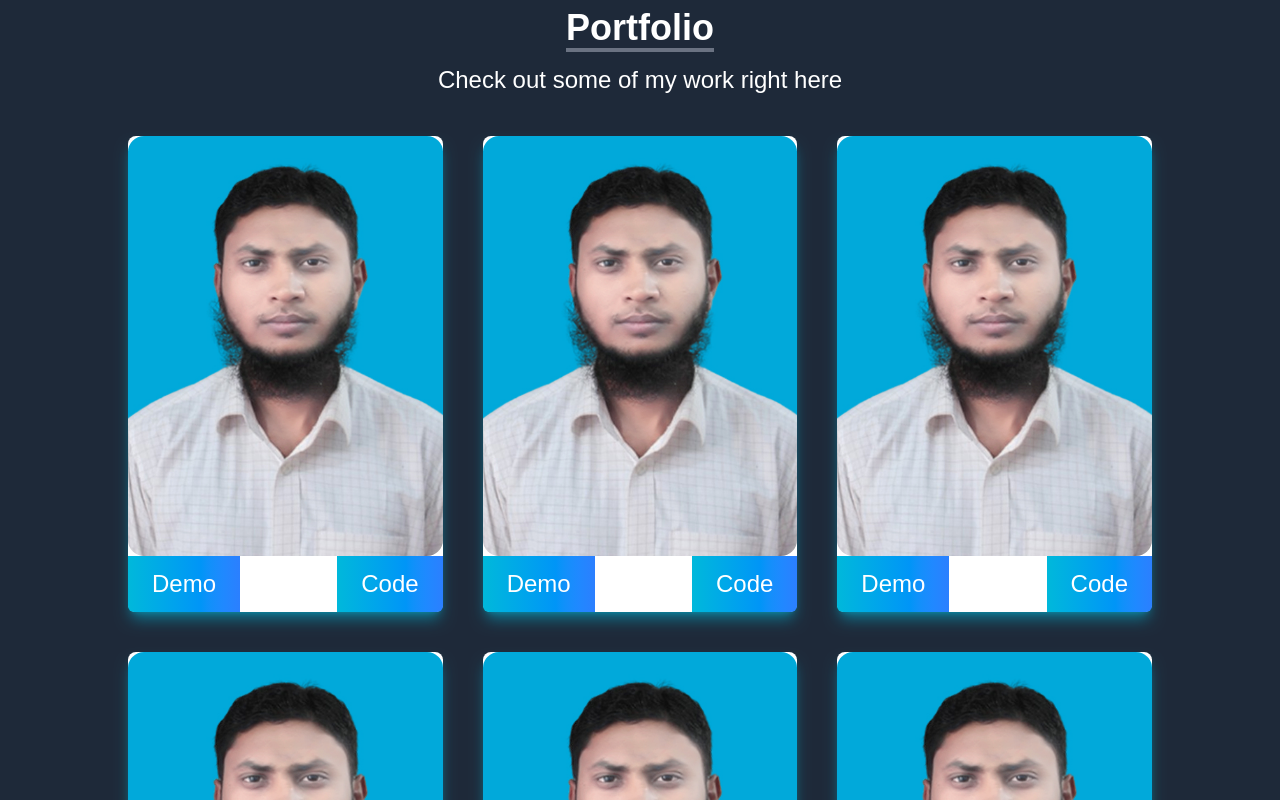
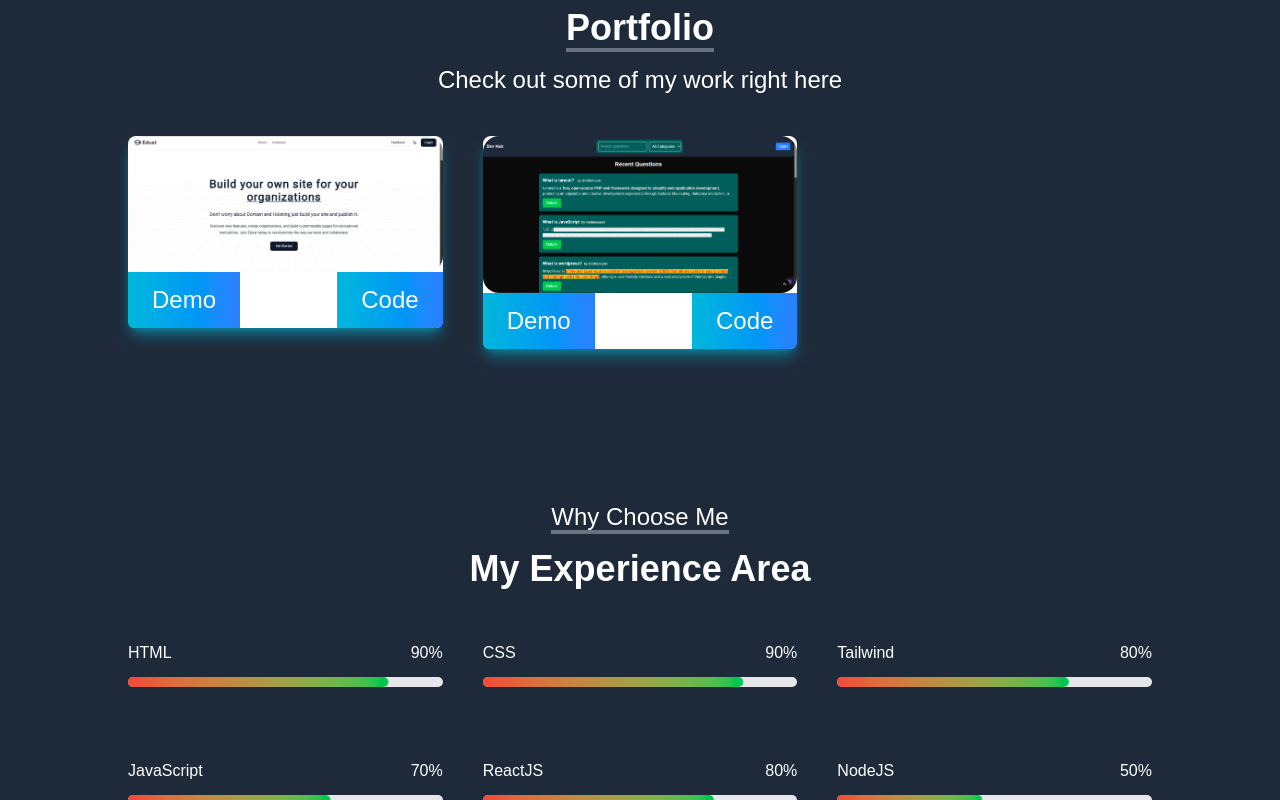
Before and after one commit to GmMamunH/gmh-portfolio, a Next.js app: page / in a window 1280 px wide. Shown: the part 1120-1920 px from the top of the page. Built offline with nearby package versions, Linux system fonts and the light colour scheme; a web font is replaced by a local one.

Commit message:
build(version2): portfolio

```diff
--- a/package.json
+++ b/package.json
@@ -1,6 +1,6 @@
 {
   "name": "gmh-portfolio",
-  "version": "0.1.0",
+  "version": "0.2.0",
   "private": true,
   "scripts": {
     "dev": "next dev --turbopack",
--- a/src/components/Portfolio.tsx
+++ b/src/components/Portfolio.tsx
@@ -1,5 +1,6 @@
 "use client";
-import heroImg from "@/assets/images/logo/GmMamunH.jpg";
+import edust from "@/assets/images/portfolio/edust-project.png";
+import debhub from "@/assets/images/portfolio/devhub.png";
 import Image from "next/image";
 
 import { motion } from "framer-motion";
@@ -7,45 +8,17 @@ export default function PortfolioComponent() {
   const project = [
     {
       id: 1,
-      src: heroImg,
+      src: edust,
       imgStyle: "bg-white",
-      demo: "https://gmmamunh.vercel.app/",
-      code: "https://github.com/GmMamunH/gmh-portfolio",
+      demo: "https://edust.org/",
+      code: "https://github.com/GmMamunH/edust",
     },
     {
       id: 2,
-      src: heroImg,
+      src: debhub,
       imgStyle: "bg-white",
-      demo: "https://gmmamunh.vercel.app/",
-      code: "https://github.com/GmMamunH/gmh-portfolio",
-    },
-    {
-      id: 3,
-      src: heroImg,
-      imgStyle: "bg-white",
-      demo: "https://gmmamunh.vercel.app/",
-      code: "https://github.com/GmMamunH/gmh-portfolio",
-    },
-    {
-      id: 4,
-      src: heroImg,
-      imgStyle: "bg-white",
-      demo: "https://gm-mamun-h.web.app/",
-      code: "https://github.com/GmMamunH/gm-mamun-h-portfolio",
-    },
-    {
-      id: 5,
-      src: heroImg,
-      imgStyle: "bg-white",
-      demo: "https://gmmamunh.vercel.app/",
-      code: "https://github.com/GmMamunH/gmh-portfolio",
-    },
-    {
-      id: 6,
-      src: heroImg,
-      imgStyle: "bg-white",
-      demo: "https://gmmamunh.vercel.app/",
-      code: "https://github.com/GmMamunH/gmh-portfolio",
+      demo: "https://github.com/GmMamunH/DevHub",
+      code: "https://github.com/GmMamunH/DevHub",
     },
   ];
   return (
```
Also changed, not shown: src/assets/images/portfolio/devhub.png (added), src/assets/images/portfolio/edust-project.png (added).
